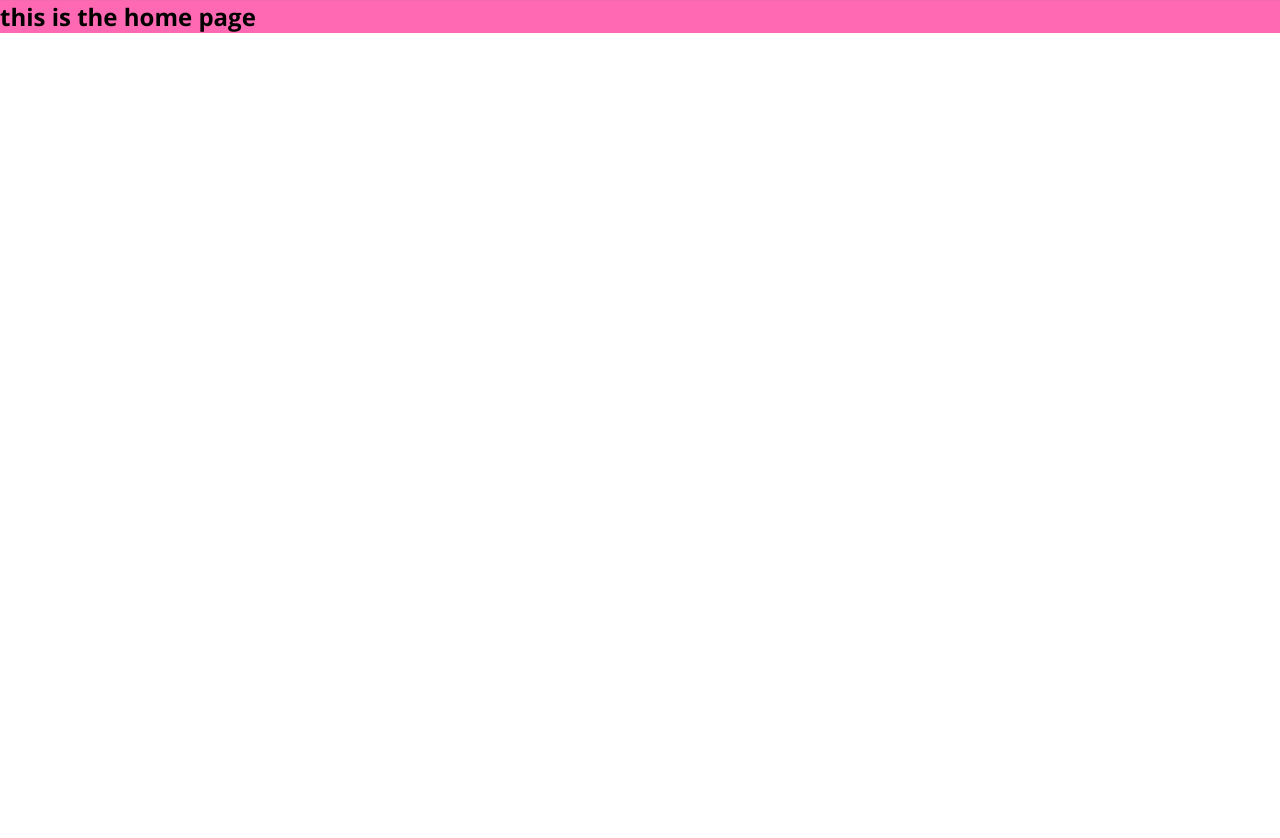
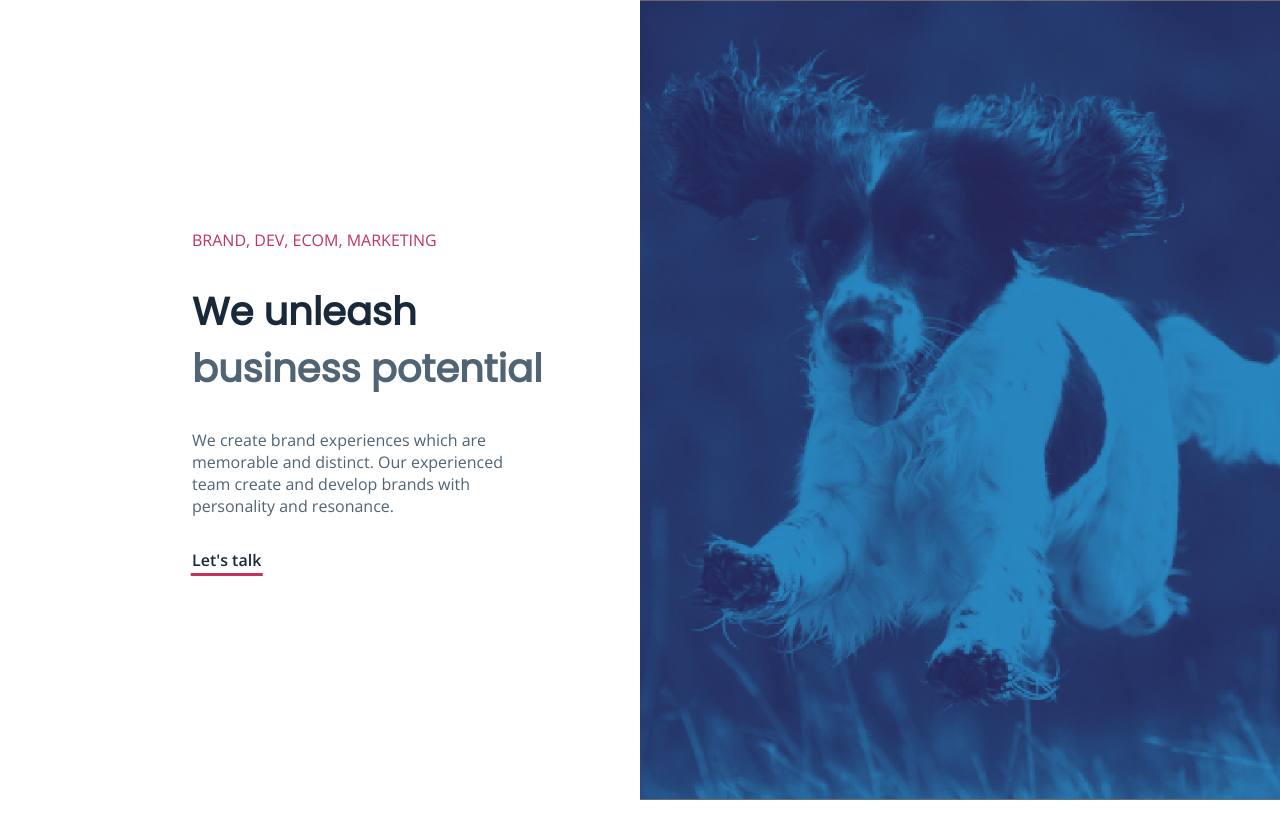
Before and after one commit to jaggysnake57/digital-spaniel, a React (Create React App) app: page / in a window 1280 px wide. Shown: the top 838 px of the page. Built offline with nearby package versions, Linux system fonts and the light colour scheme.

Commit message:
Add hero section

```diff
--- /dev/null
+++ b/src/components/Hero/Hero.js
@@ -0,0 +1,32 @@
+import { Link } from 'react-router-dom';
+
+const Hero = () => {
+	return (
+		<section className="hero">
+			{/* <div className="container"> */}
+			<div className="hero__content">
+				<div className="hero__content-wrapper">
+					<h1 className="hero__title">
+						We unleash <span>business potential</span>
+					</h1>
+
+					<p className="hero__tagline">Brand, Dev, Ecom, Marketing</p>
+
+					<p className="hero__blurb">
+						We create brand experiences which are memorable and
+						distinct. Our experienced team create and develop brands
+						with personality and resonance.
+					</p>
+
+					<Link className="btn btn-primary" to="/">
+						Let's talk
+					</Link>
+				</div>
+				<div className="hero__image">{/* image */}</div>
+			</div>
+			{/* </div> */}
+		</section>
+	);
+};
+
+export default Hero;
--- /dev/null
+++ b/src/components/Hero/_index.scss
@@ -0,0 +1,85 @@
+@use '../../sass/abstracts' as *;
+
+.hero {
+	&__content {
+		display: grid;
+		place-items: center;
+		min-height: 100vh;
+
+		@include mq(large) {
+			width: 50%;
+			padding-left: 15vw;
+			display: flex;
+			align-items: center;
+		}
+
+		&-wrapper {
+			display: grid;
+			text-align: center;
+
+			@include mq(large) {
+				text-align: left;
+				width: 70%;
+			}
+		}
+	}
+
+	&__title {
+		order: 2;
+		@include popins;
+		color: var(--clr-dark-primary);
+
+		font-size: clamp(1.7em, 3vw, 3em);
+		margin-bottom: 2rem;
+		span {
+			display: block;
+			color: var(--clr-dark-secondary);
+			white-space: nowrap;
+		}
+	}
+
+	&__tagline {
+		order: 1;
+		text-transform: uppercase;
+		color: var(--clr-red-accent);
+		margin-bottom: 2rem;
+	}
+
+	&__blurb {
+		order: 3;
+		color: var(--clr-dark-secondary);
+		margin-bottom: 2rem;
+	}
+
+	.btn {
+		order: 4;
+		width: fit-content;
+		margin-inline: auto;
+
+		@include mq(large) {
+			margin: 0;
+		}
+	}
+
+	&__image {
+		width: 100vw;
+		min-height: 100vh;
+		background-image: url('./assets/Spaniel01_gradient@2x.png');
+		background-size: cover;
+		background-position: center;
+		position: absolute;
+		top: 0;
+		left: 0;
+		z-index: -1;
+		opacity: 0.4;
+
+		@include mq(large) {
+			width: 50vw;
+			right: 0;
+			left: auto;
+			opacity: 1;
+			z-index: 0;
+			background-image: url('./assets/Spaniel01_gradient.png');
+		}
+	}
+}
--- a/src/components/_index.scss
+++ b/src/components/_index.scss
@@ -1 +1,2 @@
 @forward './Navbar/';
+@forward './Hero/';
--- a/src/pages/Home/Home.js
+++ b/src/pages/Home/Home.js
@@ -1,7 +1,9 @@
+import Hero from '../../components/Hero/Hero';
+
 const Home = () => {
 	return (
 		<div className="home">
-			<h2>this is the home page</h2>
+			<Hero />
 		</div>
 	);
 };
--- a/src/pages/Home/_index.scss
+++ /dev/null
@@ -1,3 +0,0 @@
-.home {
-	background-color: hotpink;
-}
--- a/src/sass/_global-styles.scss
+++ b/src/sass/_global-styles.scss
@@ -22,3 +22,30 @@ body {
 		width: 70%;
 	}
 }
+
+.btn {
+	text-decoration: none;
+	color: var(--clr-dark-primary);
+	font-weight: 600;
+	position: relative;
+	&:hover {
+		color: white;
+		&::after {
+			height: 1.9rem;
+			z-index: -1;
+		}
+	}
+
+	&::after {
+		content: '';
+		width: 100%;
+		height: 3px;
+		background-color: var(--clr-red-accent);
+		position: absolute;
+		left: 50%;
+		transform: translateX(-50%);
+		bottom: -0.3rem;
+		padding: 0 0.1rem;
+		transition: height 0.1s;
+	}
+}
--- a/src/styles.css
+++ b/src/styles.css
@@ -28,8 +28,30 @@ body {
   }
 }
 
-.home {
-  background-color: hotpink;
+.btn {
+  text-decoration: none;
+  color: var(--clr-dark-primary);
+  font-weight: 600;
+  position: relative;
+}
+.btn:hover {
+  color: white;
+}
+.btn:hover::after {
+  height: 1.9rem;
+  z-index: -1;
+}
+.btn::after {
+  content: "";
+  width: 100%;
+  height: 3px;
+  background-color: var(--clr-red-accent);
+  position: absolute;
+  left: 50%;
+  transform: translateX(-50%);
+  bottom: -0.3rem;
+  padding: 0 0.1rem;
+  transition: height 0.1s;
 }
 
 .navbar {
@@ -37,7 +59,7 @@ body {
   width: 100%;
   transform: translateY(-100%);
   transition: transform 1s;
-  background-color: grey;
+  z-index: 1;
 }
 .navbar--show-navbar {
   transform: translateY(0);
@@ -134,14 +156,14 @@ body {
   width: 40px;
   height: 5px;
   border-radius: 100px;
-  background-color: black;
+  background-color: var(--clr-dark-primary);
   transition: transform 0.3s, opacity 0.3s;
 }
 .navbar__hamburger--is-close-btn {
   z-index: 1;
 }
 .navbar__hamburger--is-close-btn div {
-  background-color: red;
+  background-color: var(--clr-red-accent);
 }
 .navbar__hamburger--is-close-btn div:nth-of-type(1) {
   transform: rotate(45deg) translateY(17px);
@@ -167,3 +189,82 @@ body {
 .isActive :focus::after {
   opacity: 0 !important;
 }
+
+.hero__content {
+  display: grid;
+  place-items: center;
+  min-height: 100vh;
+}
+@media (min-width: 63em) {
+  .hero__content {
+    width: 50%;
+    padding-left: 15vw;
+    display: flex;
+    align-items: center;
+  }
+}
+.hero__content-wrapper {
+  display: grid;
+  text-align: center;
+}
+@media (min-width: 63em) {
+  .hero__content-wrapper {
+    text-align: left;
+    width: 70%;
+  }
+}
+.hero__title {
+  order: 2;
+  font-family: "Poppins", sans-serif;
+  color: var(--clr-dark-primary);
+  font-size: clamp(1.7em, 3vw, 3em);
+  margin-bottom: 2rem;
+}
+.hero__title span {
+  display: block;
+  color: var(--clr-dark-secondary);
+  white-space: nowrap;
+}
+.hero__tagline {
+  order: 1;
+  text-transform: uppercase;
+  color: var(--clr-red-accent);
+  margin-bottom: 2rem;
+}
+.hero__blurb {
+  order: 3;
+  color: var(--clr-dark-secondary);
+  margin-bottom: 2rem;
+}
+.hero .btn {
+  order: 4;
+  width: fit-content;
+  margin-inline: auto;
+}
+@media (min-width: 63em) {
+  .hero .btn {
+    margin: 0;
+  }
+}
+.hero__image {
+  width: 100vw;
+  min-height: 100vh;
+  background-image: url("./assets/Spaniel01_gradient@2x.png");
+  background-size: cover;
+  background-position: center;
+  position: absolute;
+  top: 0;
+  left: 0;
+  z-index: -1;
+  opacity: 0.4;
+}
+@media (min-width: 63em) {
+  .hero__image {
+    width: 50vw;
+    right: 0;
+    left: auto;
+    opacity: 1;
+    z-index: 0;
+    background-image: url("./assets/Spaniel01_gradient.png");
+  }
+}
```
Also changed, not shown: src/components/Navbar/_index.scss (+4 -3 lines), src/assets/Spaniel01_gradient.png (added), src/assets/Spaniel01_gradient@2x.png (added).
